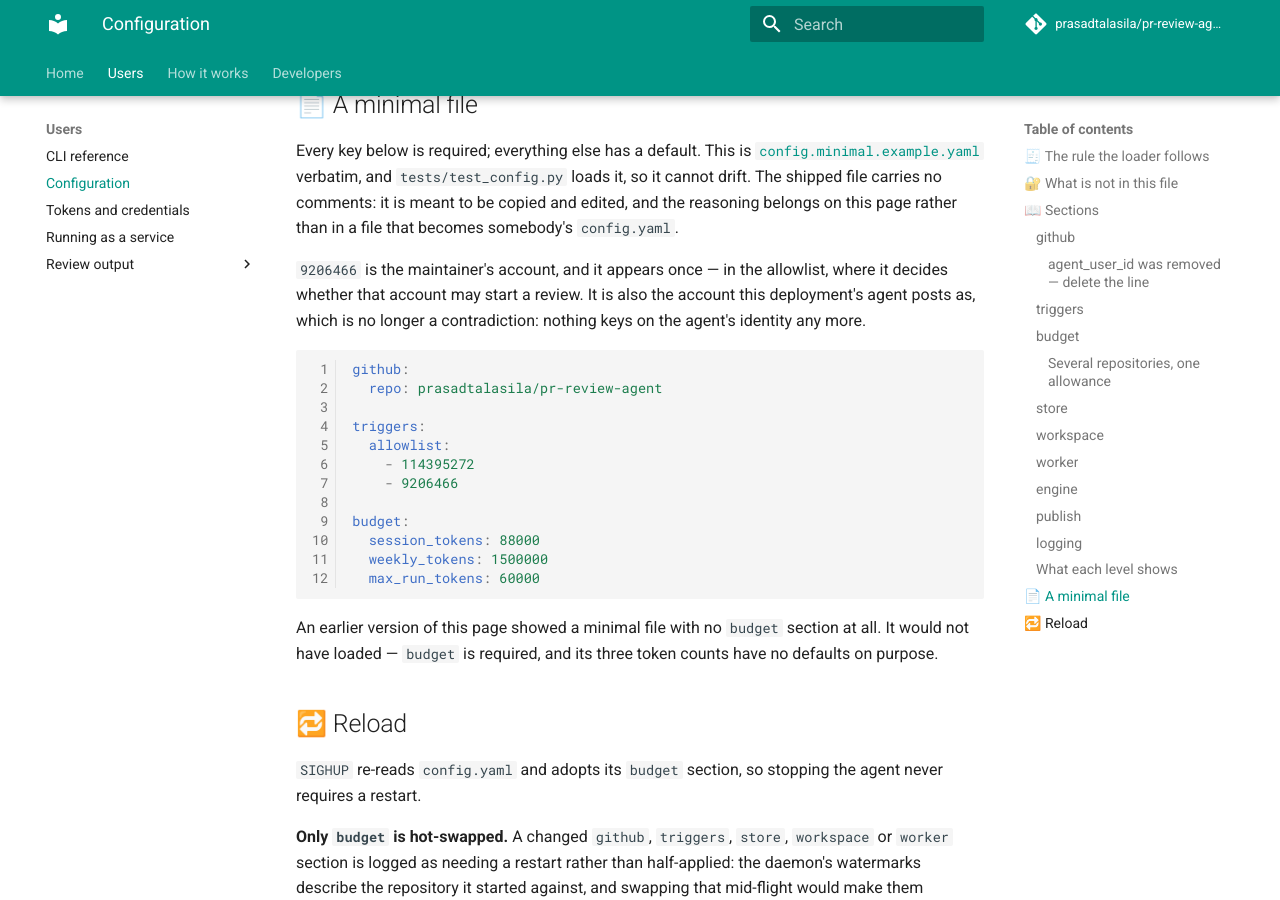
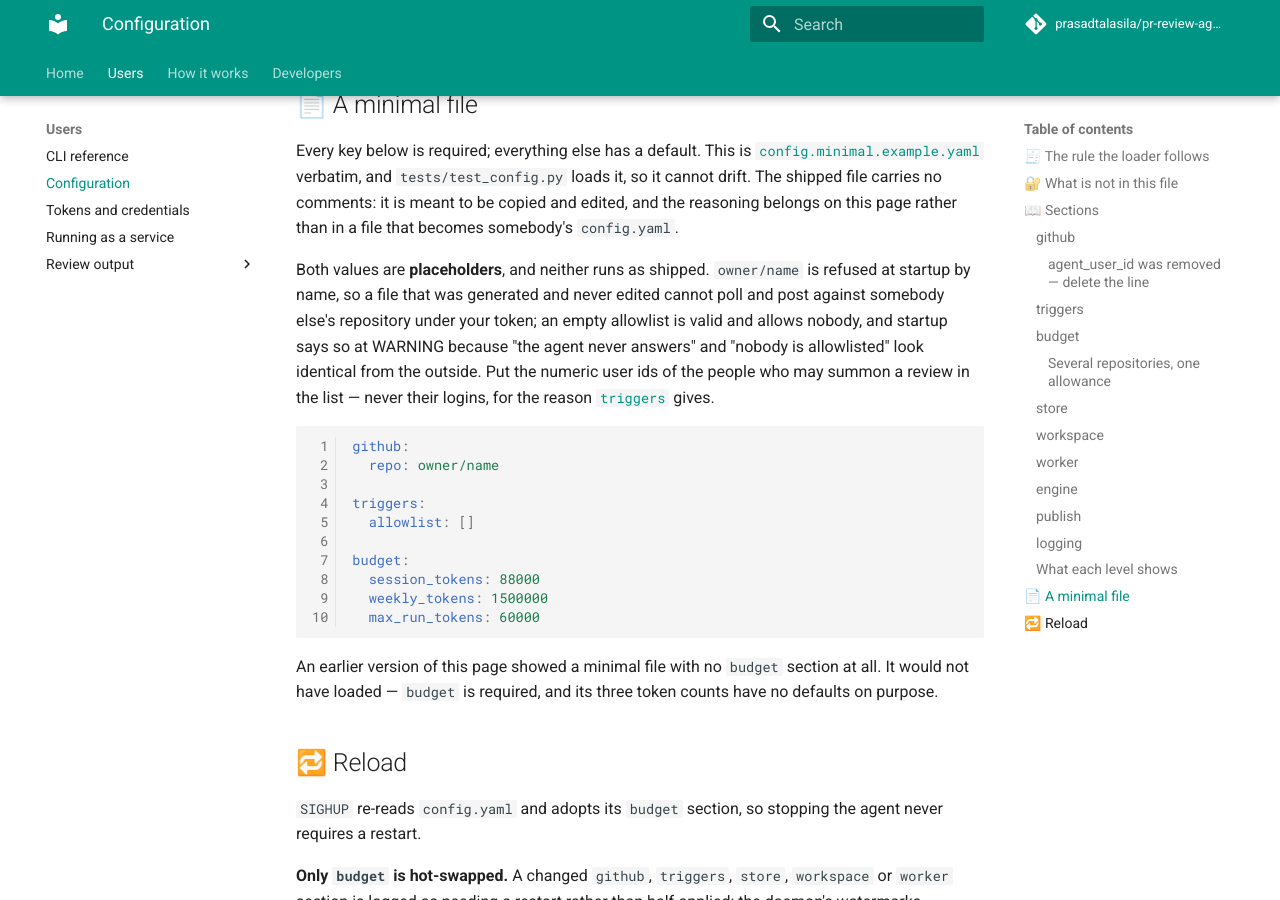
Before and after one commit to prasadtalasila/pr-review-agent, an MkDocs documentation site: the page built from docs/CONFIG.md, in a window 1280 px wide and 900 px high, scrolled down 11404 px. Built offline with MkDocs 1.6.1 and Material for MkDocs 9.7.7, drawn with Linux system fonts in a browser that asks for light colours; comment, search, counter and statistics services are not loaded.

Commit message:
Ship placeholder templates that cannot run unedited, and release 1.1.2 (#94)

````diff
--- a/config.minimal.example.yaml
+++ b/config.minimal.example.yaml
@@ -1,10 +1,8 @@
 github:
-  repo: prasadtalasila/pr-review-agent
+  repo: owner/name
 
 triggers:
-  allowlist:
-    - 114395272
-    - 9206466
+  allowlist: []
 
 budget:
   session_tokens: 88000
--- a/docs/CONFIG.md
+++ b/docs/CONFIG.md
@@ -464,19 +464,21 @@ Every key below is required; everything else has a default. This is
 no comments: it is meant to be copied and edited, and the reasoning belongs
 on this page rather than in a file that becomes somebody's `config.yaml`.
 
-`9206466` is the maintainer's account, and it appears once — in the
-allowlist, where it decides whether that account may start a review. It is
-also the account this deployment's agent posts as, which is no longer a
-contradiction: nothing keys on the agent's identity any more.
+Both values are **placeholders**, and neither runs as shipped. `owner/name`
+is refused at startup by name, so a file that was generated and never edited
+cannot poll and post against somebody else's repository under your token; an
+empty allowlist is valid and allows nobody, and startup says so at WARNING
+because "the agent never answers" and "nobody is allowlisted" look identical
+from the outside. Put the numeric user ids of the people who may summon a
+review in the list — never their logins, for the reason
+[`triggers`](#triggers) gives.
 
 ```yaml
 github:
-  repo: prasadtalasila/pr-review-agent
+  repo: owner/name
 
 triggers:
-  allowlist:
-    - 114395272
-    - 9206466
+  allowlist: []
 
 budget:
   session_tokens: 88000
--- a/pyproject.toml
+++ b/pyproject.toml
@@ -1,6 +1,6 @@
 [project]
 name = "pr-review-agent"
-version = "1.1.1"
+version = "1.1.2"
 description = "Locally-hosted LLM-based PR review agent with enforced usage budgets"
 readme = "README.md"
 requires-python = ">=3.10,<3.15"
--- a/src/pr_review_agent/templates/config.minimal.example.yaml
+++ b/src/pr_review_agent/templates/config.minimal.example.yaml
@@ -1,10 +1,8 @@
 github:
-  repo: prasadtalasila/pr-review-agent
+  repo: owner/name
 
 triggers:
-  allowlist:
-    - 114395272
-    - 9206466
+  allowlist: []
 
 budget:
   session_tokens: 88000
````
Also changed, not shown: DEVELOPER.md (+4 -2 lines), config.example.yaml (+11 -9 lines), docs/TOKENS.md (+1 -1 lines), src/pr_review_agent/templates/config.example.yaml (+11 -9 lines), 6 other files.
